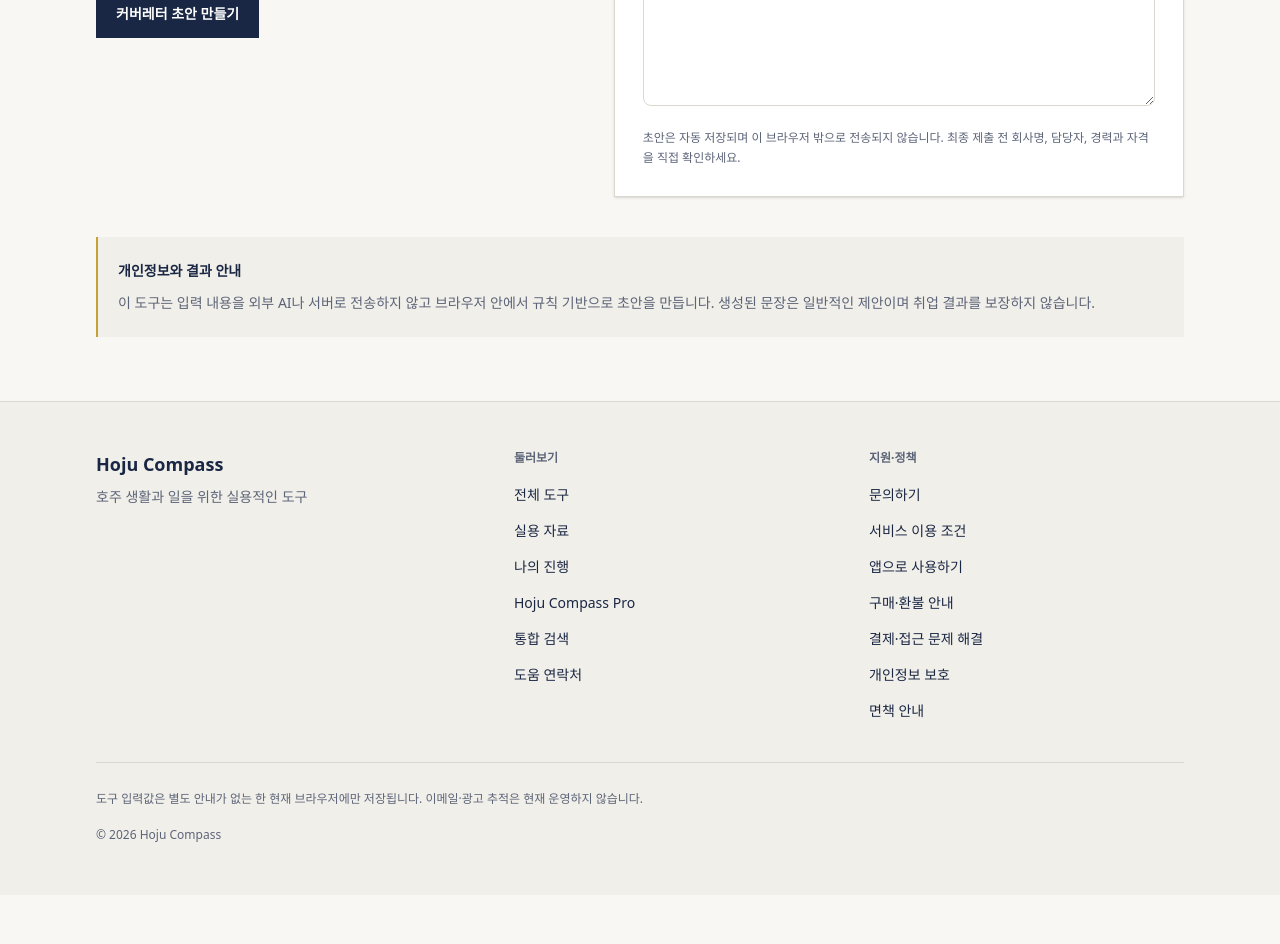
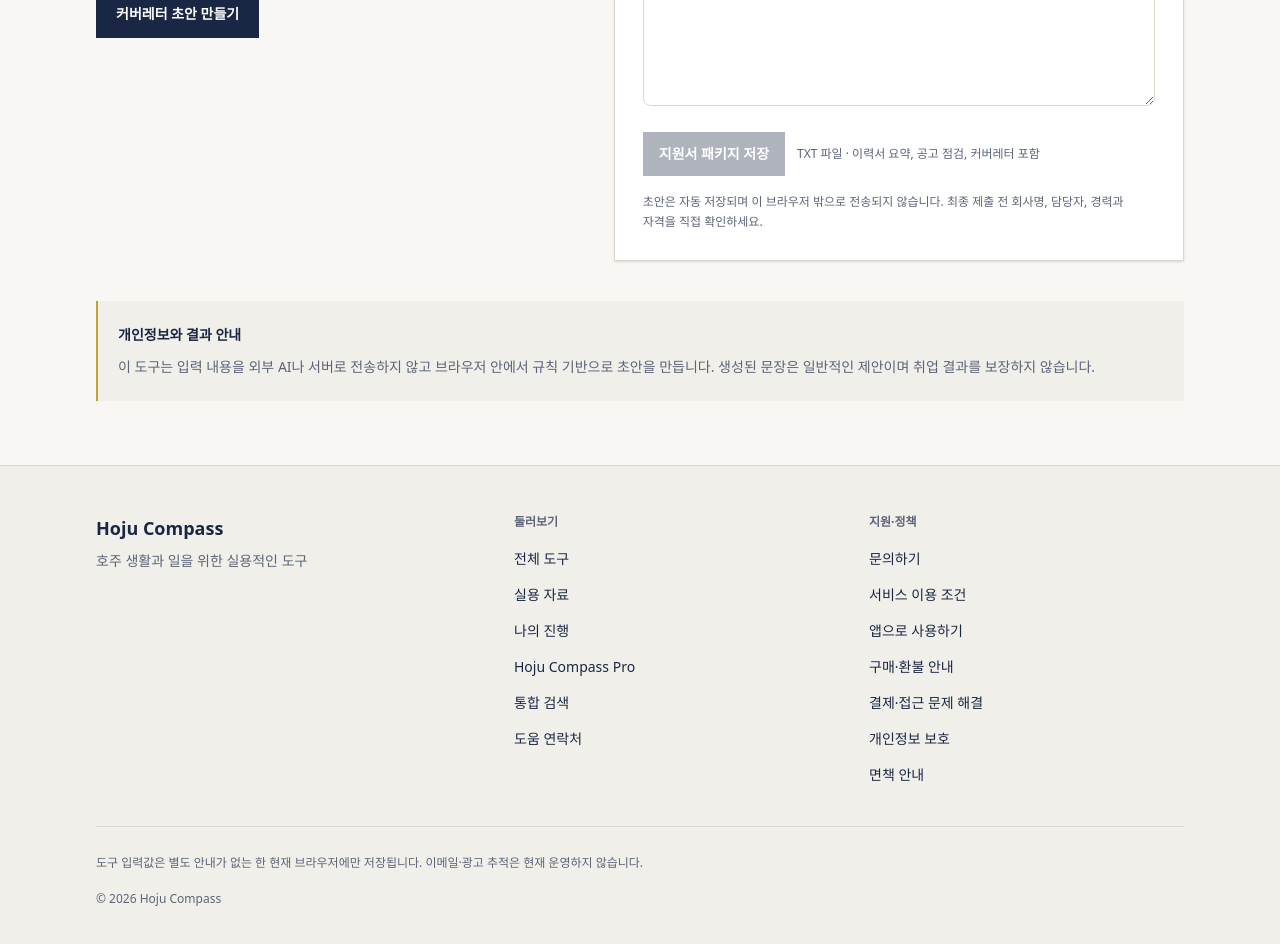
Before and after one commit to jelov219au/aussie-compass, a Next.js app: page /resume-pro/workspace in a window 1280 px wide. Shown: the part 1160-2104 px from the top of the page. Before the commit the page ends 2055 px from the top, so only its background shows below. Built offline with nearby package versions, Linux system fonts and the light colour scheme; no server answers.

Commit message:
Improve Korean wrapping and Resume Pro exports

```diff
--- a/src/app/globals.css
+++ b/src/app/globals.css
@@ -37,6 +37,17 @@ body {
   font-family: var(--font-sans);
   -webkit-font-smoothing: antialiased;
   -moz-osx-font-smoothing: grayscale;
+}
+
+/* Keep Korean words and short phrases together instead of splitting syllables
+   at arbitrary points. Long URLs and English words can still wrap safely. */
+:where(h1, h2, h3, h4, p, li, dt, dd, blockquote) {
+  word-break: keep-all;
+  overflow-wrap: break-word;
+}
+
+:where(h1, h2, h3) {
+  text-wrap: balance;
 }
 
 .sr-only {
--- a/src/components/sections/Hero.tsx
+++ b/src/components/sections/Hero.tsx
@@ -19,7 +19,9 @@ export function Hero() {
               </p>
             </div>
             <h1 className="max-w-3xl text-4xl font-semibold leading-[1.14] tracking-[-0.035em] text-navy sm:text-5xl lg:text-6xl">
-              호주 생활,<br/><span className="font-normal text-navy-light">필요한 순간에 바로 찾으세요.</span>
+              <span className="block">호주 생활,</span>
+              <span className="block font-normal text-navy-light">필요한 순간에</span>
+              <span className="block font-normal text-navy-light">바로 찾으세요.</span>
             </h1>
             <p className="mt-6 max-w-2xl text-base leading-8 text-muted sm:text-lg">
               {content.hero.description}
--- a/src/components/tools/DeviceDataTransfer.tsx
+++ b/src/components/tools/DeviceDataTransfer.tsx
@@ -40,6 +40,7 @@ const storedRecords: StoredRecord[] = [
   { key: "aussie-compass-savings-goal-v1", label: "저축 목표", group: "돈 관리", sensitive: true },
   { key: "aussie-compass-visa-cost-plan-v1", label: "비자 비용 계획", group: "돈 관리", sensitive: true },
   { key: "aussie-compass-resume-v1", label: "영문 이력서", group: "구직", sensitive: true },
+  { key: "hoju-compass-resume-pro-preview-v1", label: "Resume Pro 지원서", group: "구직", sensitive: true },
   { key: "aussie-compass-job-tracker-v1", label: "구직 지원 현황", group: "구직", sensitive: true },
   { key: "hoju-compass-pay-evidence-pro-v1", label: "급여 증빙 패키지", group: "구직", sensitive: true },
   { key: "aussie-compass-commute-housing-v1", label: "통학·생활권 비교", group: "주거·이동" },
--- a/src/components/tools/ResumeProWorkspace.tsx
+++ b/src/components/tools/ResumeProWorkspace.tsx
@@ -6,9 +6,16 @@ type Tone = "clear" | "warm" | "concise";
 type SavedResume = {
   name?: string;
   title?: string;
+  phone?: string;
+  email?: string;
+  location?: string;
+  link?: string;
   summary?: string;
   skills?: string;
-  experiences?: Array<{ role?: string; company?: string; details?: string }>;
+  licences?: string;
+  languages?: string;
+  experiences?: Array<{ role?: string; company?: string; period?: string; details?: string }>;
+  education?: Array<{ course?: string; school?: string; period?: string }>;
 };
 type ProDraft = {
   company: string;
@@ -53,6 +60,10 @@ function sentence(value?: string) {
   const trimmed = value?.trim();
   if (!trimmed) return "";
   return /[.!?]$/.test(trimmed) ? trimmed : `${trimmed}.`;
+}
+
+function safeFileName(value: string) {
+  return value.trim().replace(/[^a-z0-9가-힣]+/gi, "-").replace(/^-|-$/g, "").slice(0, 60) || "resume-application";
 }
 
 export function ResumeProWorkspace() {
@@ -138,6 +149,59 @@ export function ResumeProWorkspace() {
     }
   };
 
+  const downloadApplicationKit = () => {
+    const contact = [savedResume.phone, savedResume.email, savedResume.location, savedResume.link].filter(Boolean).join(" · ");
+    const experienceLines = savedResume.experiences?.filter((item) => item.role || item.company || item.details).flatMap((item) => [
+      `- ${[item.role, item.company, item.period].filter(Boolean).join(" · ") || "Experience"}`,
+      ...(item.details?.split("\n").map((line) => `  ${line.trim()}`).filter((line) => line.trim()) ?? []),
+    ]) ?? [];
+    const educationLines = savedResume.education?.filter((item) => item.course || item.school).map((item) => `- ${[item.course, item.school, item.period].filter(Boolean).join(" · ")}`) ?? [];
+    const lines = [
+      "HOJU COMPASS — RESUME PRO APPLICATION KIT",
+      `Company: ${draft.company || "Not set"}`,
+      `Role: ${draft.role || savedResume.title || "Not set"}`,
+      `Hiring manager: ${draft.hiringManager || "Hiring Manager"}`,
+      "",
+      "SUBMISSION CHECK",
+      `- Resume name: ${savedResume.name || "Check before submitting"}`,
+      `- Job-ad expressions found in resume: ${matched.length ? matched.join(", ") : "None identified"}`,
+      `- Expressions to verify against real experience: ${missing.length ? missing.join(", ") : "None identified"}`,
+      "- Confirm the company name, role, contact details, dates and qualifications.",
+      "- Add only skills and experience you genuinely have.",
+      "",
+      "RESUME SNAPSHOT",
+      `${savedResume.name || "Name not set"}${savedResume.title ? ` — ${savedResume.title}` : ""}`,
+      contact || "Contact details not set",
+      "",
+      "Professional summary",
+      savedResume.summary || "Not set",
+      "",
+      "Skills",
+      savedResume.skills || "Not set",
+      "",
+      "Licences and languages",
+      [savedResume.licences, savedResume.languages].filter(Boolean).join(" · ") || "Not set",
+      "",
+      "Experience",
+      ...(experienceLines.length ? experienceLines : ["- Not set"]),
+      "",
+      "Education",
+      ...(educationLines.length ? educationLines : ["- Not set"]),
+      "",
+      "COVER LETTER",
+      draft.coverLetter || "Not created",
+      "",
+      "This file is a personal preparation copy. Review every statement before submitting and store it securely because it may contain contact and employment details.",
+    ];
+    const url = URL.createObjectURL(new Blob([lines.join("\r\n")], { type: "text/plain;charset=utf-8" }));
+    const anchor = document.createElement("a");
+    anchor.href = url;
+    anchor.download = `${safeFileName(`${draft.company}-${draft.role || savedResume.title || "application"}`)}-application-kit.txt`;
+    anchor.click();
+    URL.revokeObjectURL(url);
+    setMessage("이력서 요약, 공고 점검과 커버레터를 지원서 패키지로 저장했습니다.");
+  };
+
   return (
     <div className="grid items-start gap-8 xl:grid-cols-[minmax(0,0.92fr)_minmax(34rem,1.08fr)]">
       <section className="border-t border-navy/20 pt-6" aria-labelledby="pro-input-heading">
@@ -170,6 +234,10 @@ export function ResumeProWorkspace() {
           <div className="flex flex-wrap items-center justify-between gap-3"><div><p className="text-xs font-semibold uppercase tracking-[0.18em] text-gold">Cover letter draft</p><h2 id="cover-letter-heading" className="mt-2 text-xl font-semibold text-navy">커버레터 초안</h2></div><button type="button" onClick={copyCoverLetter} disabled={!draft.coverLetter} className="min-h-11 border-b-2 border-gold text-sm font-semibold text-navy disabled:cursor-not-allowed disabled:opacity-35">텍스트 복사</button></div>
           <label className="sr-only" htmlFor="pro-cover-letter">커버레터 초안</label>
           <textarea id="pro-cover-letter" className={`${inputClass} mt-5 min-h-[32rem] resize-y font-serif leading-7`} value={draft.coverLetter} onChange={(event) => setField("coverLetter", event.target.value)} placeholder="왼쪽에서 지원 정보와 채용 공고를 입력한 뒤 초안을 만드세요." />
+          <div className="mt-5 flex flex-wrap items-center gap-3">
+            <button type="button" onClick={downloadApplicationKit} disabled={!draft.coverLetter} className="min-h-11 bg-navy px-4 text-sm font-semibold text-white disabled:cursor-not-allowed disabled:opacity-35">지원서 패키지 저장</button>
+            <span className="text-xs leading-5 text-muted">TXT 파일 · 이력서 요약, 공고 점검, 커버레터 포함</span>
+          </div>
           <p className="mt-4 text-xs leading-5 text-muted">초안은 자동 저장되며 이 브라우저 밖으로 전송되지 않습니다. 최종 제출 전 회사명, 담당자, 경력과 자격을 직접 확인하세요.</p>
         </section>
       </div>
```
